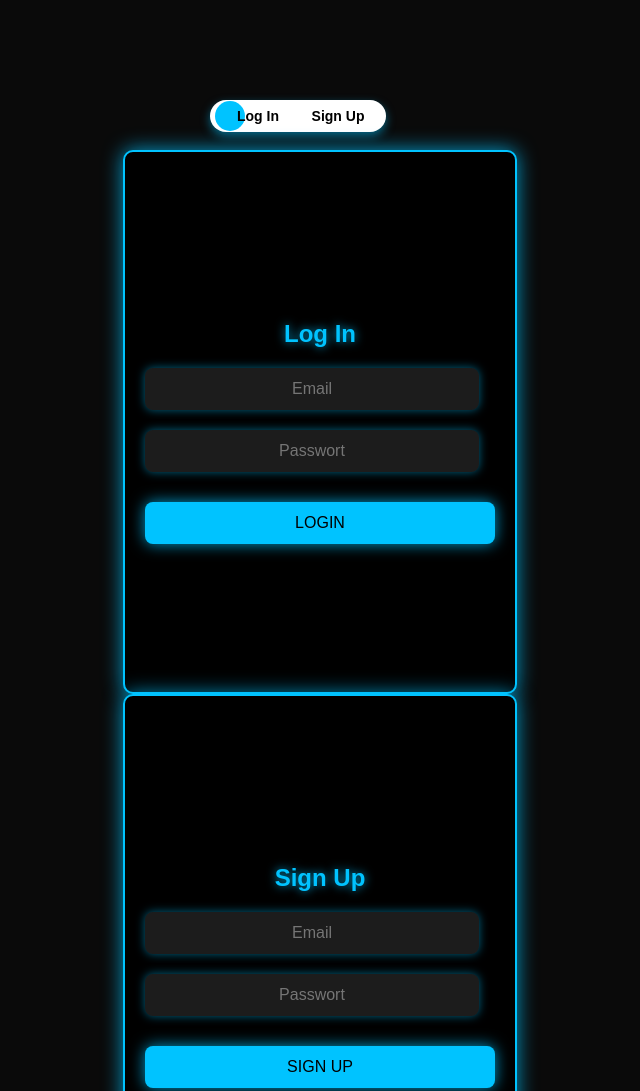
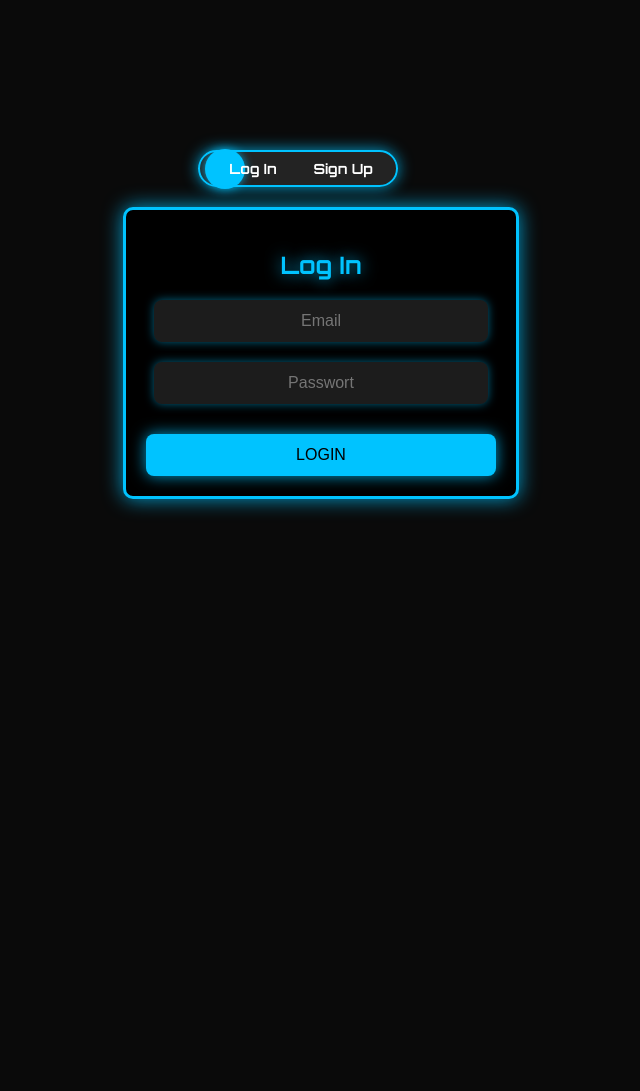
Before and after one commit to neonaotor/r-, a plain HTML site: page index.html in a window 1280 px wide. Shown: the top 1091 px of the page, without its empty margins (342-982 px from the left). After the commit the page ends 800 px from the top, so only its background shows below. Drawn offline with Linux system fonts and the light colour scheme.

Commit message:
Update index.html

```diff
--- a/index.html
+++ b/index.html
@@ -5,8 +5,10 @@
     <meta name="viewport" content="width=device-width, initial-scale=1.0">
     <title>GOODBOY SERVICE - Login</title>
     <style>
+        @import url('https://fonts.googleapis.com/css2?family=Orbitron:wght@400;700&display=swap');
+
         body {
-            font-family: Arial, sans-serif;
+            font-family: 'Orbitron', sans-serif;
             background-color: #0a0a0a;
             color: white;
             display: flex;
@@ -21,66 +23,83 @@
             width: 350px;
             height: 500px;
             position: relative;
-            perspective: 1000px;
         }
 
-        .card {
-            width: 100%;
-            height: 100%;
-            position: absolute;
-            transition: transform 0.6s ease-in-out;
-            transform-style: preserve-3d;
+        /* Schalter für Login & Sign Up */
+        .switch-container {
+            display: flex;
+            justify-content: center;
+            margin-bottom: 20px;
         }
 
-        .flipped {
-            transform: rotateY(180deg);
+        .toggle-container {
+            display: flex;
+            align-items: center;
+            background: rgba(255, 255, 255, 0.1);
+            padding: 8px;
+            border-radius: 30px;
+            width: 180px;
+            justify-content: space-between;
+            cursor: pointer;
+            transition: 0.3s;
+            box-shadow: 0 0 15px rgba(0, 195, 255, 0.8);
+            position: relative;
+            border: 2px solid #00c3ff;
         }
 
+        .toggle-text {
+            color: white;
+            font-size: 14px;
+            font-weight: bold;
+            z-index: 2;
+            width: 50%;
+            text-align: center;
+        }
+
+        .toggle-circle {
+            width: 40px;
+            height: 40px;
+            background: #00c3ff;
+            border-radius: 50%;
+            position: absolute;
+            transition: 0.3s;
+            left: 5px;
+            top: 50%;
+            transform: translateY(-50%);
+            box-shadow: 0 0 10px rgba(0, 195, 255, 0.8);
+        }
+
+        .active .toggle-circle {
+            transform: translate(90px, -50%);
+        }
+
+        /* Login & Sign Up Bereich */
         .form-container {
             width: 100%;
-            height: 100%;
             background: black;
             border-radius: 10px;
-            position: absolute;
-            backface-visibility: hidden;
-            display: flex;
-            flex-direction: column;
-            justify-content: center;
-            align-items: center;
             padding: 20px;
-            border: 2px solid #00c3ff;
+            border: 3px solid #00c3ff;
             box-shadow: 0 0 20px rgba(0, 195, 255, 0.8);
+            display: none;
+            text-align: center;
             position: relative;
             overflow: hidden;
+            transition: opacity 0.5s ease-in-out;
         }
 
-        .form-container::before {
-            content: "";
-            position: absolute;
-            width: 100%;
-            height: 100%;
-            border: 3px solid white;
-            top: 0;
-            left: 0;
-            animation: loadEffect 2s linear infinite;
-        }
-
-        @keyframes loadEffect {
-            0% { clip-path: inset(0 100% 100% 0); }
-            25% { clip-path: inset(0 0 100% 0); }
-            50% { clip-path: inset(0 0 0 100%); }
-            75% { clip-path: inset(100% 0 0 0); }
-            100% { clip-path: inset(100% 100% 0 0); }
+        .active-form {
+            display: block;
+            opacity: 1;
         }
 
         .form-container h2 {
             margin-bottom: 20px;
             color: #00c3ff;
-            text-shadow: 0 0 10px rgba(0, 195, 255, 0.8);
+            text-shadow: 0 0 15px rgba(0, 195, 255, 0.8);
         }
 
         .input-group {
-            position: relative;
             margin-bottom: 20px;
             width: 100%;
         }
@@ -115,49 +134,27 @@
             background-color: #009bcc;
         }
 
-        /* Schiebeschalter */
-        .toggle-container {
+        /* Ladebalken um Neon */
+        .form-container::before {
+            content: "";
             position: absolute;
-            top: -50px;
-            left: 50%;
-            transform: translateX(-50%);
-            display: flex;
-            align-items: center;
-            background: white;
-            padding: 8px;
-            border-radius: 30px;
-            width: 160px;
-            justify-content: space-between;
-            cursor: pointer;
-            transition: 0.3s;
-            box-shadow: 0 4px 10px rgba(0, 195, 255, 0.5);
+            width: 100%;
+            height: 100%;
+            border: 3px solid white;
+            top: 0;
+            left: 0;
+            animation: loadEffect 2s linear infinite;
         }
 
-        .toggle-text {
-            color: black;
-            font-size: 14px;
-            font-weight: bold;
-            z-index: 2;
-            width: 50%;
-            text-align: center;
+        @keyframes loadEffect {
+            0% { clip-path: inset(0 100% 100% 0); }
+            25% { clip-path: inset(0 0 100% 0); }
+            50% { clip-path: inset(0 0 0 100%); }
+            75% { clip-path: inset(100% 0 0 0); }
+            100% { clip-path: inset(100% 100% 0 0); }
         }
 
-        .toggle-circle {
-            width: 30px;
-            height: 30px;
-            background: #00c3ff;
-            border-radius: 50%;
-            position: absolute;
-            transition: 0.3s;
-            left: 5px;
-            top: 50%;
-            transform: translateY(-50%);
-        }
-
-        .active .toggle-circle {
-            transform: translate(85px, -50%);
-        }
-
+        /* Menü */
         .menu {
             display: none;
             text-align: center;
@@ -166,7 +163,7 @@
             background: black;
             border-radius: 10px;
             box-shadow: 0 0 20px rgba(0, 195, 255, 0.8);
-            border: 2px solid #00c3ff;
+            border: 3px solid #00c3ff;
         }
 
         .menu h2 {
@@ -194,16 +191,16 @@
 </head>
 <body>
 
-    <div class="container" id="login-container">
-        <div class="toggle-container" onclick="flipCard()">
+    <div class="container">
+        <div class="switch-container">
+            <div class="toggle-container" onclick="toggleForms()">
                 <span class="toggle-text">Log In</span>
                 <span class="toggle-text">Sign Up</span>
                 <div class="toggle-circle"></div>
             </div>
+        </div>
 
-        <div class="card" id="card">
-            <!-- LOGIN FORM -->
-            <div class="form-container front">
+        <div class="form-container active-form" id="login-form">
             <h2>Log In</h2>
             <div class="input-group">
                 <input type="email" id="email" placeholder="Email">
@@ -214,8 +211,7 @@
             <button class="btn" onclick="loginUser()">LOGIN</button>
         </div>
 
-            <!-- SIGN UP FORM -->
-            <div class="form-container back">
+        <div class="form-container" id="signup-form">
             <h2>Sign Up</h2>
             <div class="input-group">
                 <input type="email" id="signup-email" placeholder="Email">
@@ -226,37 +222,21 @@
             <button class="btn" onclick="registerUser()">SIGN UP</button>
         </div>
     </div>
-    </div>
-
-    <div class="menu" id="menu">
-        <h2>GOODBOY SERVICE</h2>
-        <button onclick="startPCCheck()">PC Check starten</button>
-        <button onclick="showSettings()">Einstellungen</button>
-        <button onclick="contactSupport()">Support</button>
-        <button onclick="logout()">Logout</button>
-    </div>
 
     <script>
-        function flipCard() {
-            let card = document.getElementById("card");
-            let toggle = document.querySelector(".toggle-container");
-
-            card.classList.toggle("flipped");
-            toggle.classList.toggle("active");
+        function toggleForms() {
+            document.getElementById("login-form").classList.toggle("active-form");
+            document.getElementById("signup-form").classList.toggle("active-form");
+            document.querySelector(".toggle-container").classList.toggle("active");
         }
 
         function loginUser() {
-            document.getElementById("login-container").style.display = "none";
-            document.getElementById("menu").style.display = "block";
+            alert("✔ Erfolgreich eingeloggt!");
         }
 
         function registerUser() {
             alert("✔ Registrierung erfolgreich! Bitte logge dich ein.");
-            flipCard();
-        }
-
-        function logout() {
-            location.reload();
+            toggleForms();
         }
     </script>
 
```
Lines whose indentation alone changed are shown as unchanged.
